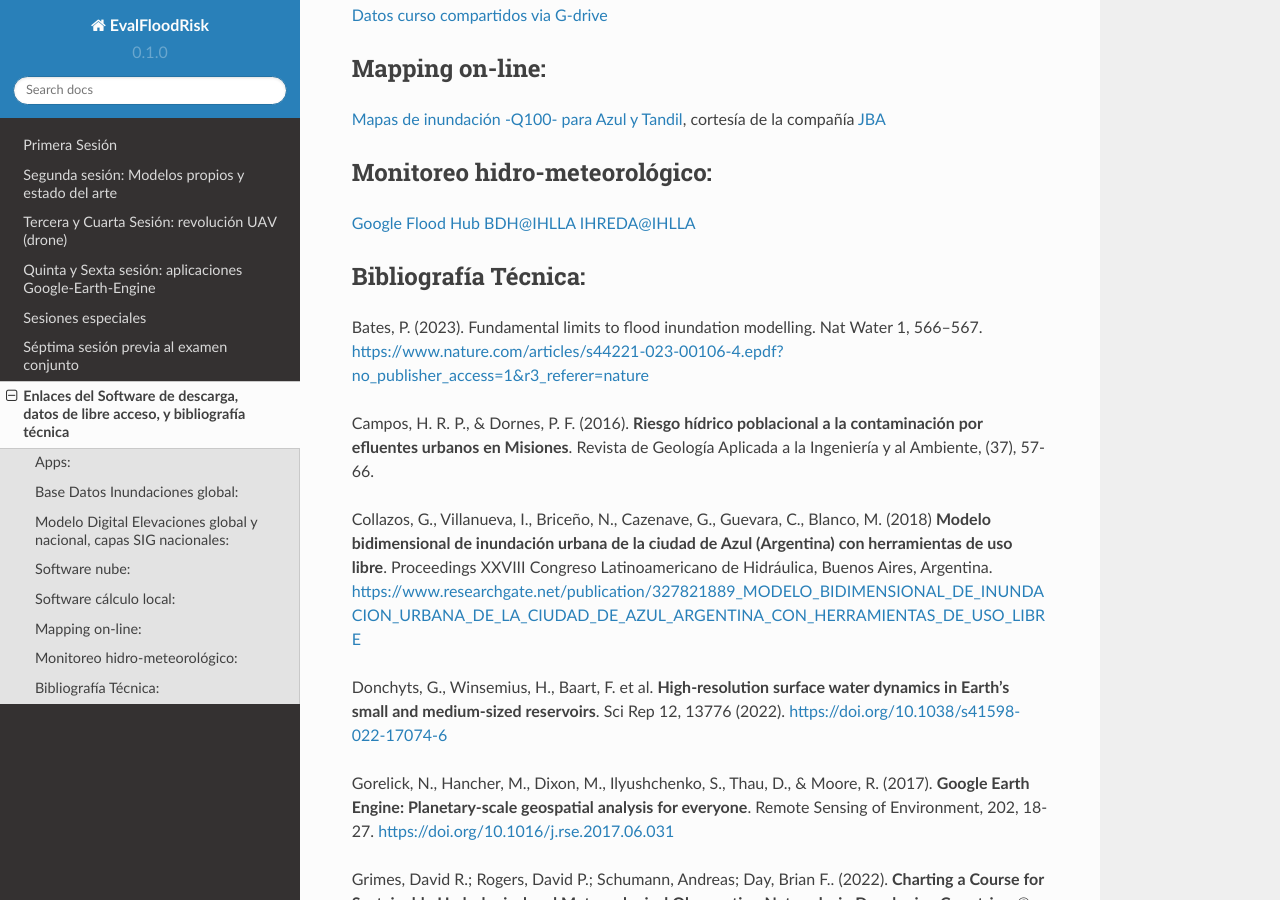
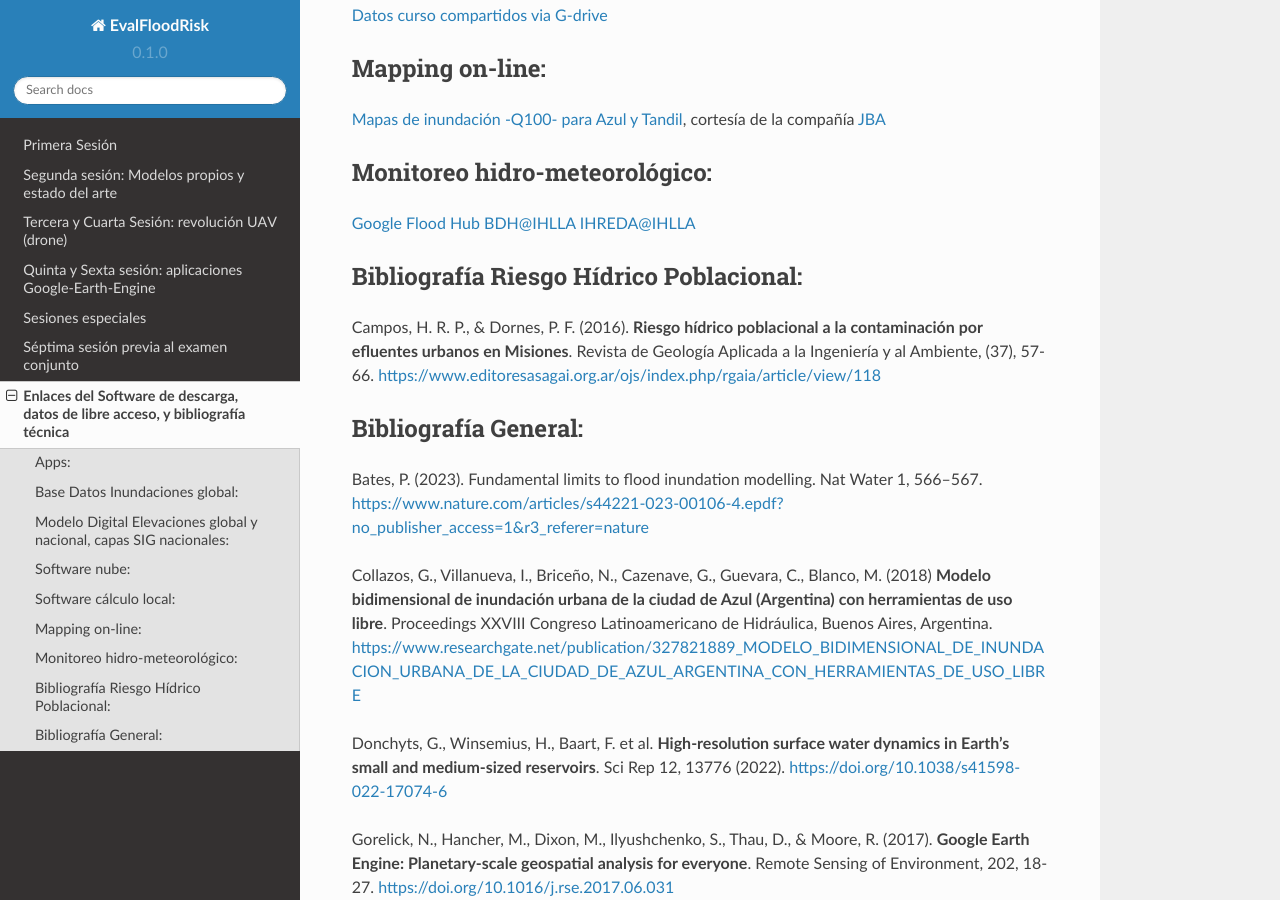
Before and after one commit to ivillamadrid/EvalFloodRisk_RSSWE, a Sphinx documentation site: the page built from docs/source/software.rst, in a window 1280 px wide and 900 px high, scrolled down 889 px. Built offline with Sphinx 7.4.7 and the Read the Docs theme 2.0.0, drawn with Linux system fonts in a browser that asks for light colours.

Commit message:
Update software.rst

```diff
--- a/docs/source/software.rst
+++ b/docs/source/software.rst
@@ -49,13 +49,16 @@ Monitoreo hidro-meteorológico:
 `BDH@IHLLA <https://app.ihlla.org.ar/>`_
 `IHREDA@IHLLA <http://ftp.redimec.com.ar:5080>`_
 
-Bibliografía Técnica:
+Bibliografía Riesgo Hídrico Poblacional:
+----------------------------------------
+
+Campos, H. R. P., & Dornes, P. F. (2016). **Riesgo hídrico poblacional a la contaminación por efluentes urbanos en Misiones**. Revista de Geología Aplicada a la Ingeniería y al Ambiente, (37), 57-66. https://www.editoresasagai.org.ar/ojs/index.php/rgaia/article/view/118
+
+Bibliografía General:
 ---------------------
 
 Bates, P. (2023). Fundamental limits to flood inundation modelling. Nat Water 1, 566–567.
 https://www.nature.com/articles/s44221-023-00106-4.epdf?no_publisher_access=1&r3_referer=nature
-
-Campos, H. R. P., & Dornes, P. F. (2016). **Riesgo hídrico poblacional a la contaminación por efluentes urbanos en Misiones**. Revista de Geología Aplicada a la Ingeniería y al Ambiente, (37), 57-66.
 
 Collazos, G., Villanueva, I., Briceño, N., Cazenave, G., Guevara, C., Blanco, M. (2018)
 **Modelo bidimensional de inundación urbana de la ciudad de Azul (Argentina) con herramientas de uso libre**.
```
